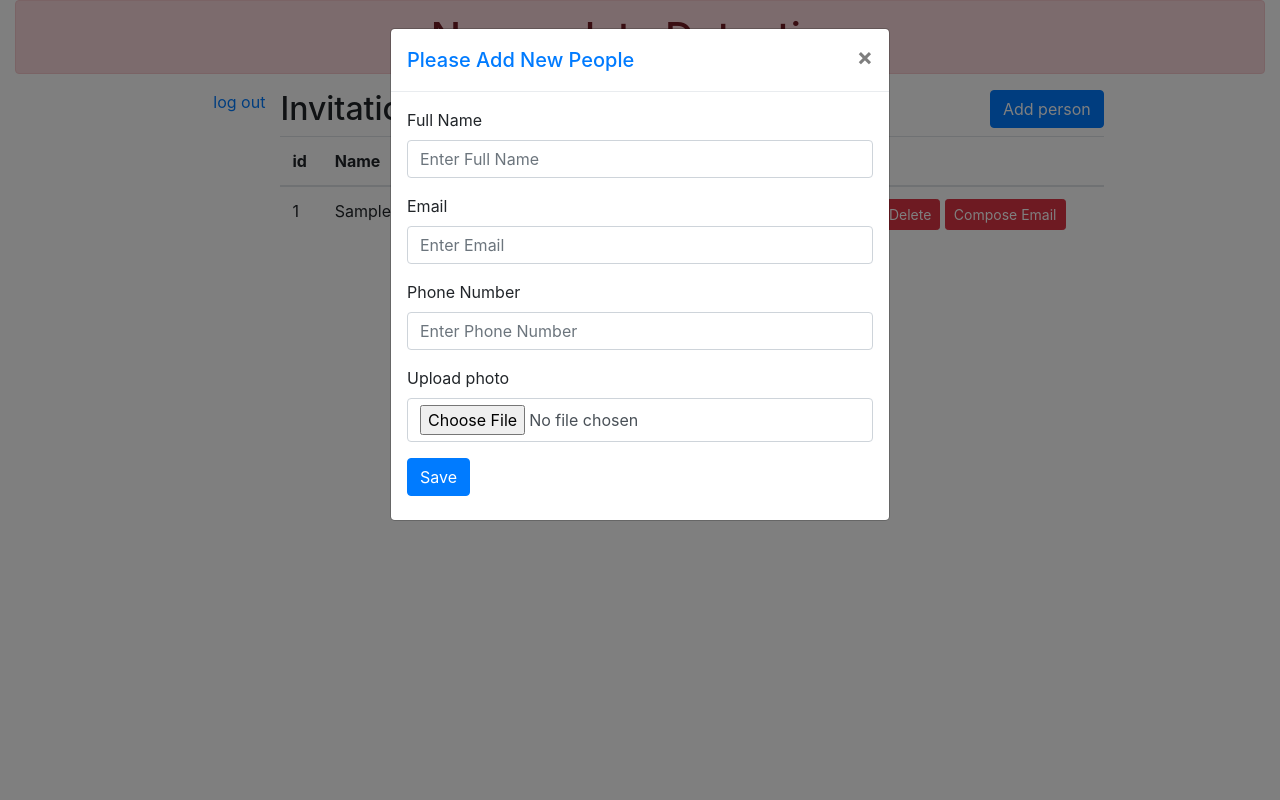
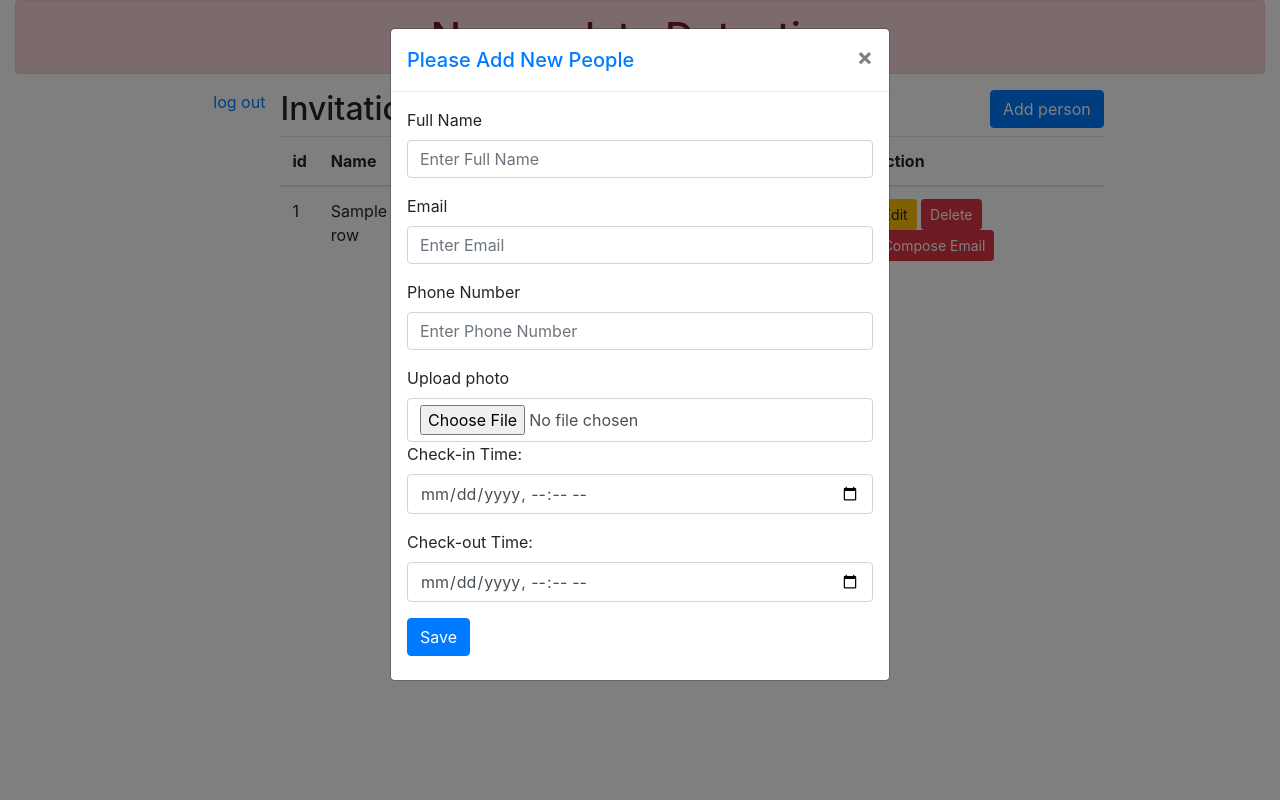
Before and after one commit to nawaraskc222/ANPR_Web_App1.1, a Flask app: template templates/Index.html in a window 1280 px wide, after a click on "Add person". Run offline with Flask 3, Linux system fonts and the light colour scheme; the template is opened without the code that fills it: most values are stand-ins (such as "Sample title", 1, 10 or a date in 2020); some libraries are stand-ins or nearby versions.

Commit message:
added cost

```diff
--- a/app.py
+++ b/app.py
@@ -15,6 +15,7 @@ from email.mime.multipart import MIMEMultipart
 from flask_mysqldb import MySQL
 import os
 from deeplearning import OCR
+from datetime import datetime
 
 
 
@@ -91,6 +92,16 @@ def insert():
         email = request.form['email']
         phone = request.form['phone']
         # photo = request.form['photo']
+          # # see 2
+        checkin = request.form['checkin']
+        checkout = request.form['checkout']
+
+         # Calculate hours parked
+        hours_parked = calculate_hours_parked(checkin, checkout)
+
+    # Calculate cost
+        cost = hours_parked * 10
+        cost_str = "${:.2f}".format(cost)
 
 
         upload_file = request.files['photo']
@@ -101,10 +112,31 @@ def insert():
 
 
         cur = mysql.connection.cursor()
-        cur.execute("INSERT INTO students (name, email, phone,photo) VALUES (%s, %s, %s,%s)", (name, email, phone, photo))
+
+        # cur.execute("INSERT INTO students (name, email, phone,photo) VALUES (%s, %s, %s,%s)", (name, email, phone, photo))
+
+        cur.execute("INSERT INTO students (name, email, phone,photo,cost_str) VALUES (%s, %s, %s,%s,%s)", (name, email, phone,photo,cost_str))
+
         mysql.connection.commit()
         return redirect(url_for('Index'))
 
+
+
+def calculate_hours_parked(checkin, checkout):
+
+    checkin_time = datetime.fromisoformat(checkin)
+    checkout_time = datetime.fromisoformat(checkout)
+
+    intime=checkin_time.hour
+    outtime=checkout_time.hour
+
+
+
+    hours =intime-outtime
+
+
+
+    return hours
 
 # Delete route
 @app.route('/delete/<string:id_data>', methods=['GET'])
--- a/templates/Index.html
+++ b/templates/Index.html
@@ -74,7 +74,27 @@
 
                             <input name="photo" type="file" class="form-control" id="exampleFormPhotoInput1" placeholder="upload photo" required>
 
+                                 <!-- start Add this -->
 
+                                 <div class="form-group">
+                                    <label >Check-in Time:</label>
+                                    <input type="datetime-local" id="exampleFormPhotoInput1"
+                                    class="form-control" name="checkin" required>
+
+
+                                </div>
+
+
+                                <div class="form-group">
+                                    <label >Check-out Time:</label>
+                                    <input type="datetime-local" id="exampleFormPhotoInput1"
+                                    class="form-control" name="checkout" required>
+
+
+                                </div>
+
+
+                                 <!--  end Add this -->
 
 
 
@@ -104,6 +124,7 @@
             <th scope="col">Email</th>
             <th scope="col">Phone</th>
             <th scope="col">photo</th>
+            <th scope="col">cost</th>
             <th scope="col">Action</th>
         </tr>
     </thead>
@@ -115,6 +136,7 @@
         <td>{{row.2}}</td>
         <td>{{row.3}}</td>
         <td>{{ row.4 }}</td>
+        <td>{{ row.5 }}</td>
 
 
 
```
Also changed, not shown: static/predict/N38.jpeg (added), static/predict/N42.jpeg (added), static/roi/N38.jpeg (added), static/roi/N42.jpeg (added), static/upload/N38.jpeg (added), static/upload/N42.jpeg (added).
